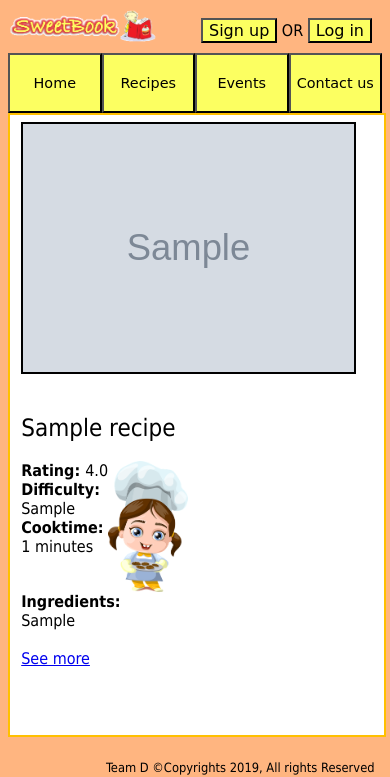
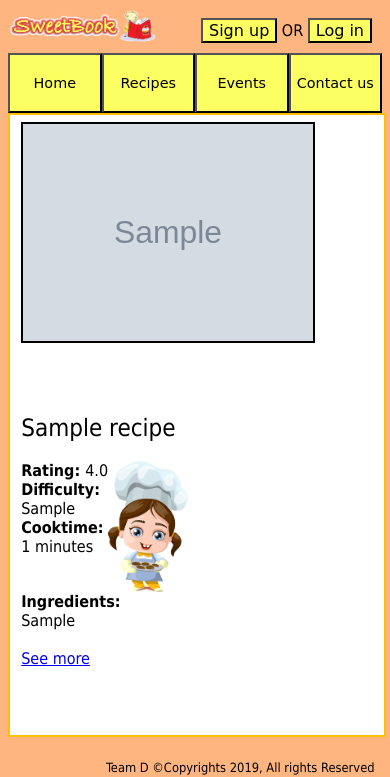
Before and after one commit to princesszet/sweetbook_project, a Django app: page /sweetbook/recipes/ in a window 390 px wide. Shown: the top 777 px of the page. Run offline with Django 3.2, Linux system fonts and the light colour scheme; tables that the repository leaves empty hold one stand-in row (values such as "Sample post"); grey boxes marked "Sample" are stand-in pictures; some libraries are stand-ins or nearby versions.

Commit message:
Minor corrections

```diff
--- a/sweetbook_project/static/css/recipes.css
+++ b/sweetbook_project/static/css/recipes.css
@@ -39,7 +39,7 @@
 }
 
 @media screen and (max-width: 1000px){
-		.container{
+	.container{
 		height: 325px;
 	}
 }
@@ -52,7 +52,7 @@
 
 	.image{
 		position: absolute;
-		height: 40%;
+		height: 35%;
 		width: auto;
 		top: 0px;
 		left: 0px;
--- a/sweetbook_project/templates/sweetbook/base.html
+++ b/sweetbook_project/templates/sweetbook/base.html
@@ -52,7 +52,7 @@
 			<button onclick="visitPage('{% url 'sweetbook:events' %}');">Events</button>
 			<button onclick="visitPage();">Contact us</button>
 			{% if user.is_authenticated %}
-				<button onclick="visitPage();">My Account</button>
+				<button onclick="visitPage('{% url 'sweetbook:myaccount' %}');">My Account</button>
 			{% endif %}
 		</div>
 
```
